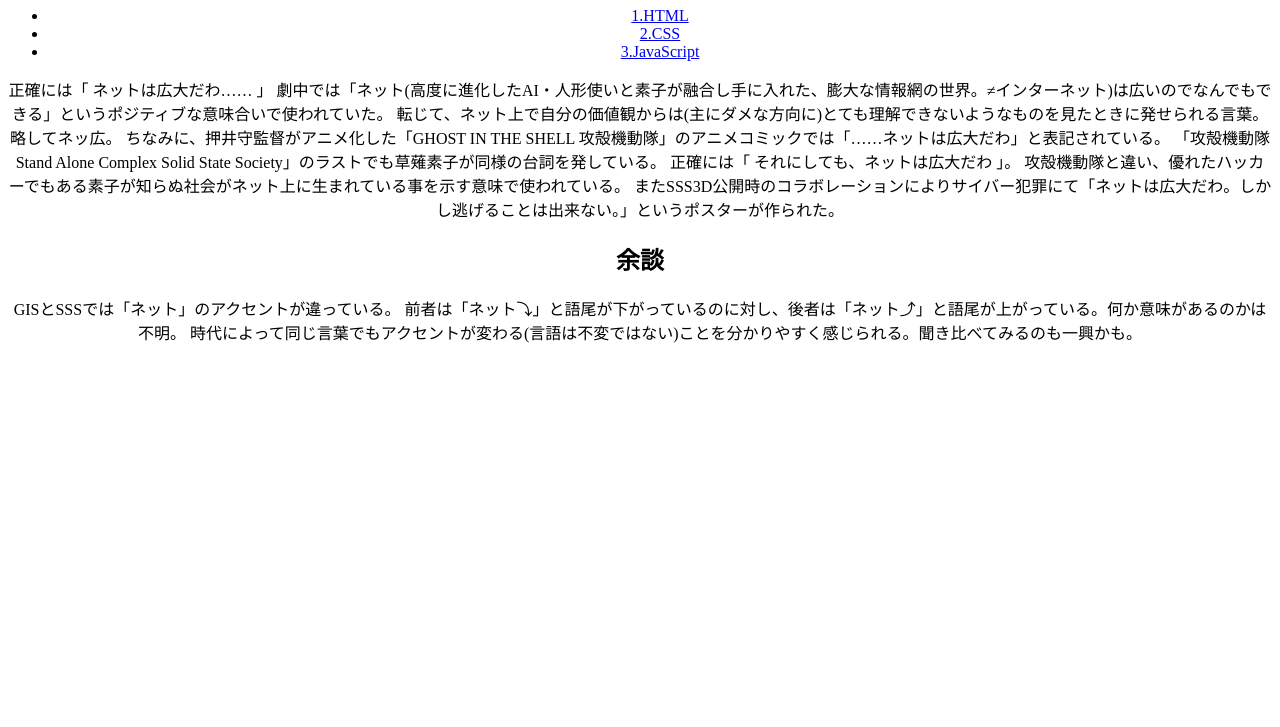
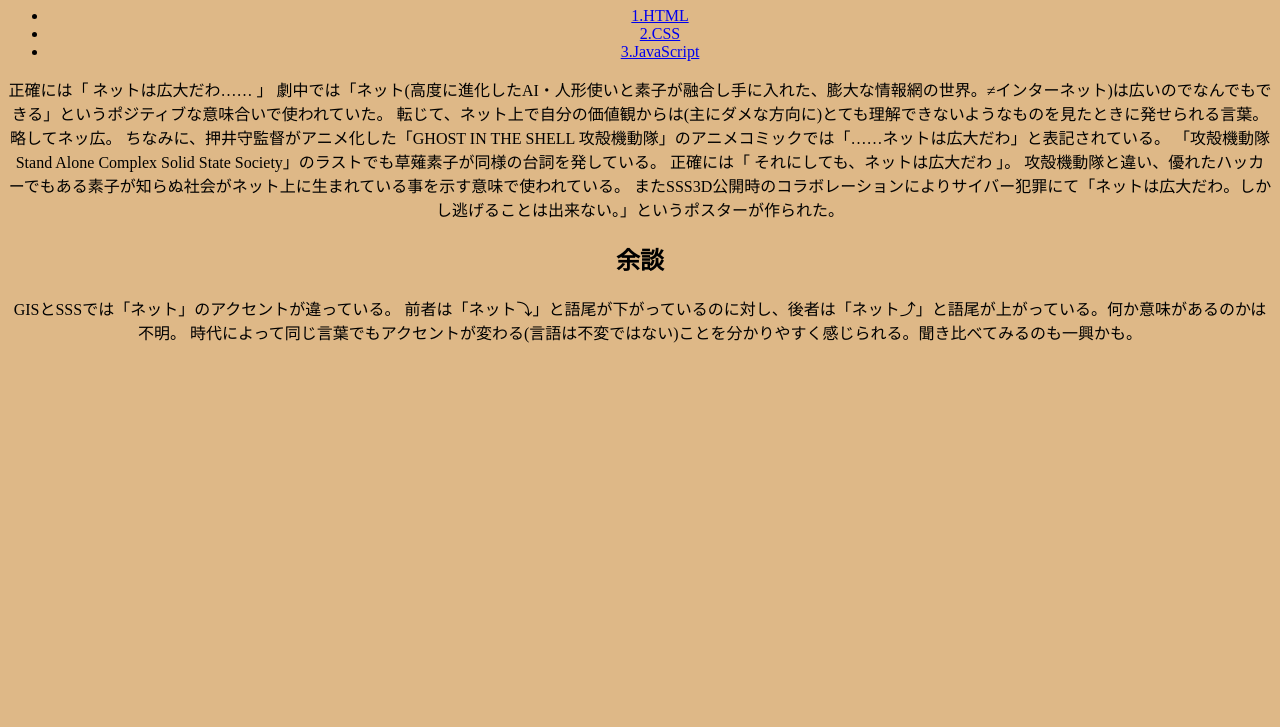
Before and after one commit to chainsawmin/-, a plain HTML site: page index.html in a window 1280 px wide. Shown: the part 73-800 px from the top of the page. Drawn offline with Linux system fonts and the light colour scheme.

Commit message:
h1은 p보다 앞에 올 수 없다. 부모자식관계가 꼬임

```diff
--- a/index.html
+++ b/index.html
@@ -3,11 +3,16 @@
     <head>
 <title>ネットは広大だわ</title>
 <meta charset="UTF-8">
+ <style>
+body{text-align: center;
+background-color:burlywood;
+background-blend-mode: darken;}
+</style>
 </head>
-<body style="text-align: center;">
+<body>
+
     <h1><a href="index.html" target="_blank" title="WEB">WEB</a></h1>
-<body style="background-color:burlywood;"></body>
-<body style="background-blend-mode: darken;"></body>
+
 
 <ul>
     <li><a href="1.html">1.HTML</a></li>
@@ -32,11 +37,12 @@
 
 またSSS3D公開時のコラボレーションによりサイバー犯罪にて「ネットは広大だわ。しかし逃げることは出来ない。」というポスターが作られた。
 </p>
+
+<h2>余談</h2>
 <p>
-<h2>余談</h2>
 GISとSSSでは「ネット」のアクセントが違っている。
 
 前者は「ネット⤵」と語尾が下がっているのに対し、後者は「ネット⤴」と語尾が上がっている。何か意味があるのかは不明。
 
 時代によって同じ言葉でもアクセントが変わる(言語は不変ではない)ことを分かりやすく感じられる。聞き比べてみるのも一興かも。
-</p>
+</p></body></html>
```
